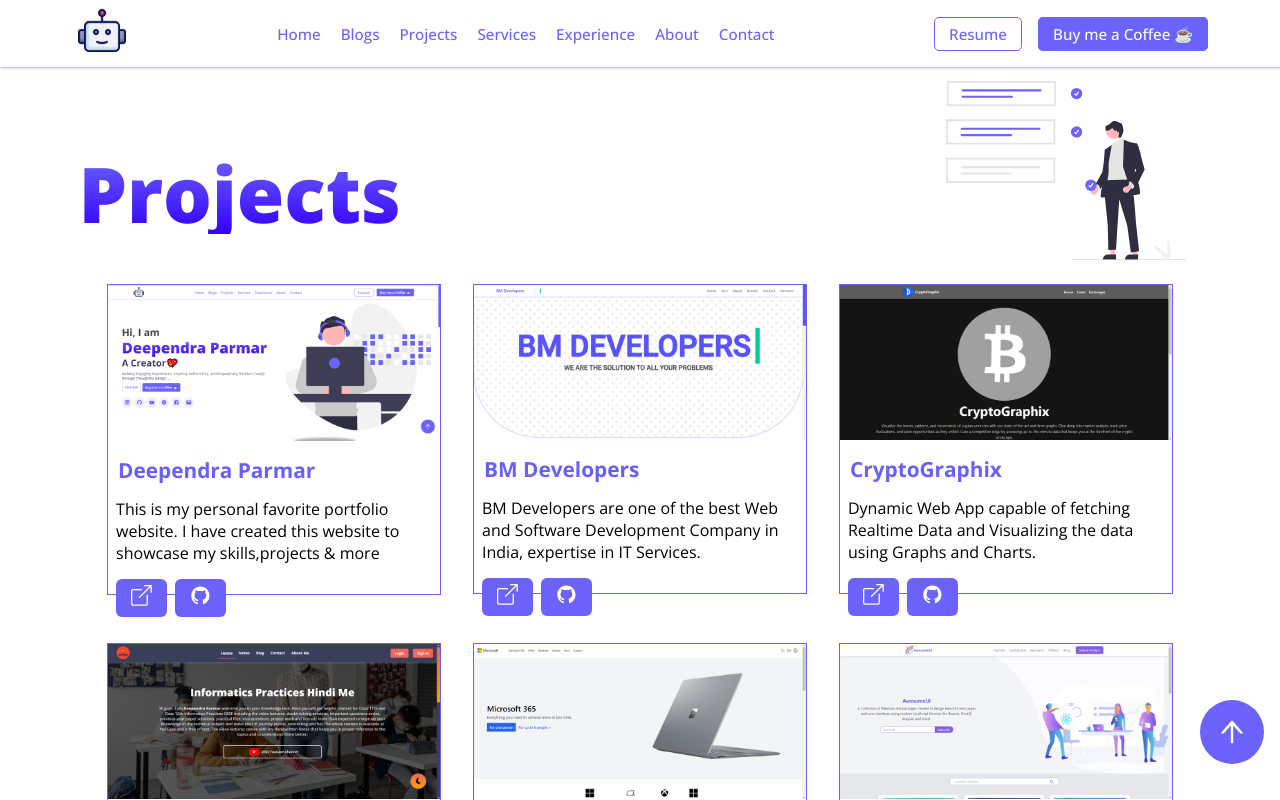
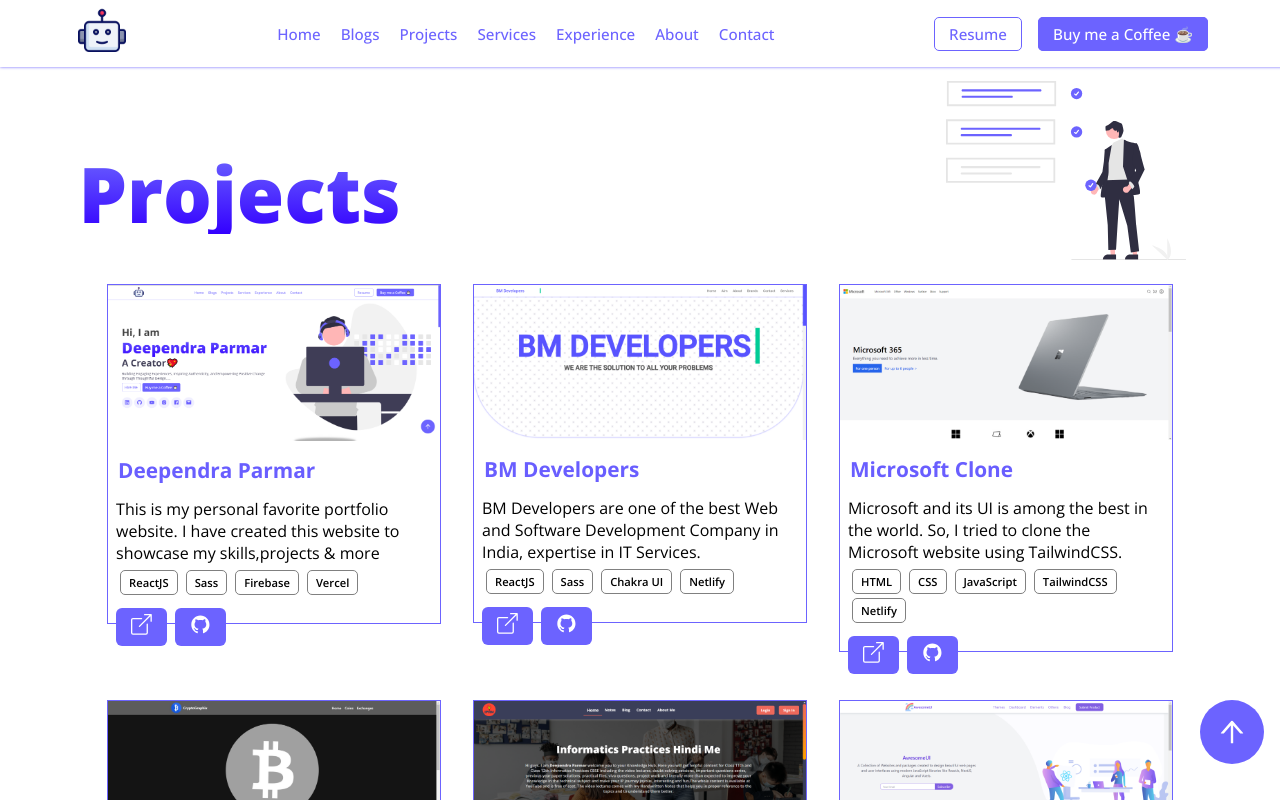
Before and after one commit to DeependraParmar/DeependraParmarPortfolio, a React (Create React App) app: page /projects in a window 1280 px wide. Shown: the top 800 px of the page. Built offline with nearby package versions, Linux system fonts and the light colour scheme.

Commit message:
Added Techstack in Project Card

```diff
--- a/src/assets/projects.js
+++ b/src/assets/projects.js
@@ -38,6 +38,20 @@
         githuburl: "https://www.github.com/DeependraParmar/BM-Developers"
     },
     {
+        title: "Microsoft Clone",
+        description: "Microsoft and its UI is among the best in the world. So, I tried to clone the Microsoft website using TailwindCSS.",
+        url: "https://microsoftbydp.netlify.app",
+        img: microsoft,
+        technologies: [
+            "HTML",
+            "CSS",
+            "JavaScript",
+            "TailwindCSS",
+            "Netlify"
+        ],
+        githuburl: "https://www.github.com/DeependraParmar/Microsoft-Clone"
+    },
+    {
         title: "CryptoGraphix",
         description: "Dynamic Web App capable of fetching Realtime Data and Visualizing the data using Graphs and Charts.",
         url: "https://cryptographix.vercel.app",
@@ -68,20 +82,6 @@
             "Github Pages"
         ],
         githuburl: "https://www.github.com/DeependraParmar/LearnLogics"
-    },
-    {
-        title: "Microsoft Clone",
-        description: "Microsoft and its UI is among the best in the world. So, I tried to clone the Microsoft website using TailwindCSS.",
-        url: "https://microsoftbydp.netlify.app",
-        img: microsoft,
-        technologies: [
-            "HTML",
-            "CSS",
-            "JavaScript",
-            "TailwindCSS",
-            "Netlify"
-        ],
-        githuburl: "https://www.github.com/DeependraParmar/Microsoft-Clone"
     },
     {
         title: "AwesomeUI",
--- a/src/components/Projects.jsx
+++ b/src/components/Projects.jsx
@@ -81,6 +81,15 @@
                       <img src={project.img} alt="" />
                       <h3>{project.title}</h3>
                       <p>{project.description}</p>
+                      <div className='tech'>
+                      {
+                        project.technologies.map((tech, index) => {
+                          return (
+                            <span key={index}>{tech}</span>
+                          )
+                        })
+                      }
+                      </div>
                       <a href={project.url} target='_blank' rel='noopener noreferrer' > <BsBoxArrowUpRight /></a>
                       <a href={project.githuburl} target='_blank' rel='noopener noreferrer' ><AiFillGithub /></a>
                     </a>
--- a/src/styles/projects.scss
+++ b/src/styles/projects.scss
@@ -73,6 +73,21 @@
                             padding: 4px 8px;
                         }
 
+                        >.tech{
+                            display: flex;
+                            flex-wrap: wrap;
+                            margin: 0 8px;
+
+                            >span {
+                                    font-weight: 600;
+                                    border: 1px solid gray;
+                                    padding: 4px 8px;
+                                    margin: 2px 4px;
+                                    font-size: 0.7rem;
+                                    border-radius: 5px;
+                                }
+                        }
+
                         >a {
                             padding: 8px 15px;
                             border-radius: 6px;
```
